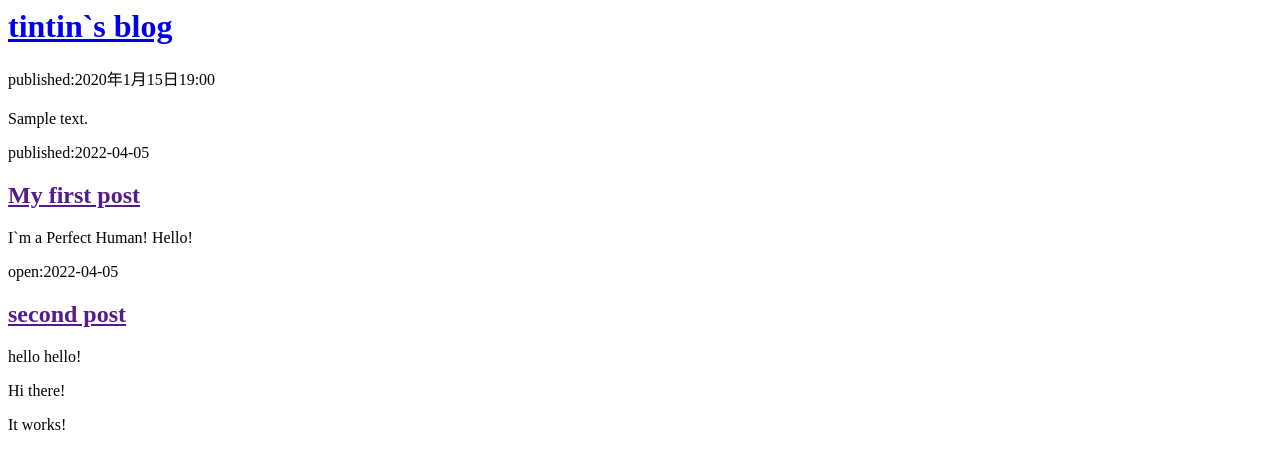
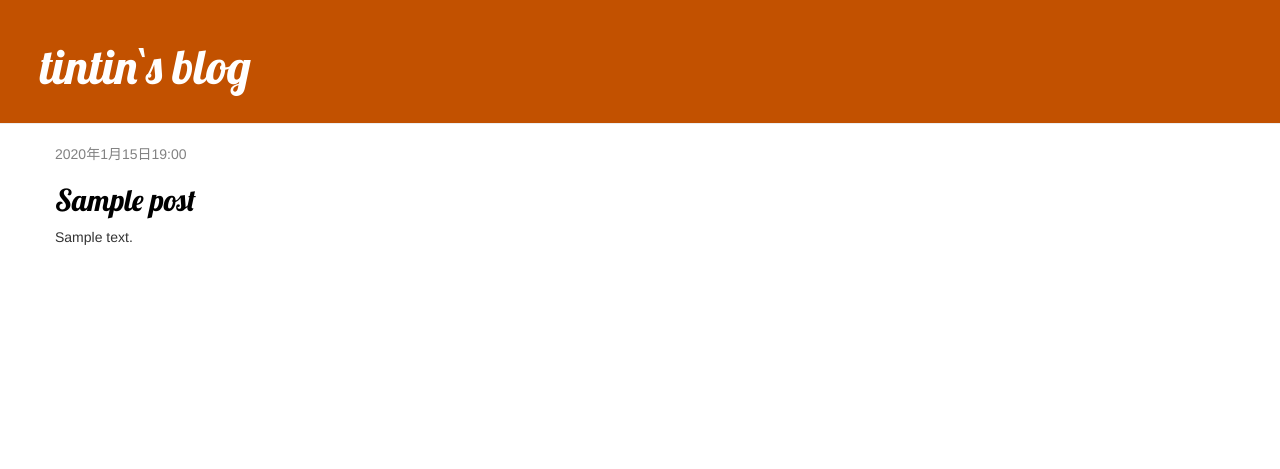
Before and after one commit to tintin2021git/My-First-Blog, a Django app: page / in a window 1280 px wide. Shown: the top 469 px of the page. Run offline with Django 4.2, Linux system fonts and the light colour scheme; tables that the repository leaves empty hold one stand-in row (values such as "Sample post"); some libraries are stand-ins or nearby versions.

Commit message:
Add view and template for detailed blog post as well as CSS for the site.

```diff
--- /dev/null
+++ b/blog/static/css/blog.css
@@ -0,0 +1,37 @@
+.page-header {
+	background-color: #C25100;
+	margin-top: 0;
+	padding: 20px 20px 20px 40px;
+}
+.page-header h1, .page-header h1 a, .page-header h1 a:visited, .page-header h1 a:active {
+	color: #ffffff;
+	font-size: 36pt;
+	text-decoration: none;
+}
+.content {
+	margin-left: 40px;
+}
+h1, h2, h3, h4 {
+	font-family: 'Lobster', cursive;
+}
+.date {
+	color: #828282;
+}
+.save {
+	float: right;
+}
+.post-form textarea,  .post-form input {
+	width: 100%;
+}
+.top-menu, .top-menu:hover, .top-menu:visited {
+	color: #ffffff;
+	float: right;
+	font-size: 26pt;
+	margin-right: 20px;
+}
+.post {
+	margin-bottom: 70px;
+}
+.post h2 a, .post h2 a:visited {
+	color: #000000;
+}
--- /dev/null
+++ b/blog/templates/blog/base.html
@@ -0,0 +1,23 @@
+{% load static %}
+<html>
+	<head>
+		<title>tintin`s blog</title>
+		<link rel="stylesheet" href="//maxcdn.bootstrapcdn.com/bootstrap/3.2.0/css/bootstrap.min.css">
+		<link rel="stylesheet" href="//maxcdn.bootstrapcdn.com/bootstrap/3.2.0/css/bootstrap-theme.min.css">
+		<link href="//fonts.googleapis.com/css?family=Lobster&subset=latin,latin-ext" rel="stylesheet" type="text/css">
+		<link rel="stylesheet" href="{% static 'css/blog.css' %}">
+	<head>
+	<body>
+		<div class="page-header">
+			<h1><a href="/">tintin`s blog</a></h>
+		</div>
+		<div class="content container">
+			<div class="row">
+				<div class="col-md-8">
+				{% block content %}
+				{% endblock %}
+				</div>
+			</div>
+		</div>
+	</body>
+</html>
--- a/blog/templates/blog/post_list.html
+++ b/blog/templates/blog/post_list.html
@@ -1,32 +1,13 @@
-<html>
-	<head>
-		<title>tintin`s blog</title>
-	<head>
-	<body>
-		<div>
-			<h1><a href="/">tintin`s blog</a></h>
+{% extends 'blog/base.html' %}
+
+{% block content %}
+	{% for post in  posts %}
+		<div class="post">
+			<div class="date">
+				{{ post.published_date }}
+			</div>
+			<h2><a href="{% url 'post_detail' pk=post.pk %}">{{ post.title }}</a></h2>
+			<p>{{ post.text|linebreaksbr }}</p>
 		</div>
-
-		{% for post in  posts %}
-			<div>
-				<p>published:{{ post.published_date }}</p>
-				<h2><a href="">{{ post.tile }}</a></h2>
-				<p>{{ post.text|linebreaksbr }}</p>
-			</div>
-		{% endfor %}
-
-		<div>
-			<p>published:2022-04-05</p>
-			<h2><a href="">My first post</a></h2>
-			<p>I`m a Perfect Human! Hello!</p>
-		</div>
-
-		<div>
-			<p>open:2022-04-05</p>
-			<h2><a href="">second post</a></h2>
-			<p>hello hello!</p>
-		</div>
-			<p>Hi there!</p>
-			<p>It works!</p>
-	</body>
-</html>
+	{% endfor %}
+{% endblock %}
--- a/blog/urls.py
+++ b/blog/urls.py
@@ -3,4 +3,5 @@ from . import views
 
 urlpatterns = [
         path('', views.post_list, name='post_list'),
+        path('post/<int:pk>/', views.post_detail, name='post_detail'),
 ]
--- a/blog/views.py
+++ b/blog/views.py
@@ -1,4 +1,4 @@
-from django.shortcuts import render
+from django.shortcuts import render, get_object_or_404
 from django.utils import timezone
 from .models import Post
 
@@ -7,3 +7,6 @@ from .models import Post
 def post_list(request):
     posts = Post.objects.filter(published_date__lte=timezone.now()).order_by('published_date')
     return render(request, 'blog/post_list.html', {'posts':posts})
+def post_detail(request, pk):
+    post = get_object_or_404(Post, pk=pk)
+    return render(request, 'blog/post_detail.html', {'post': post})
```
Also changed, not shown: blog/templates/blog/post_detail.html (added, +11 -0 lines).
